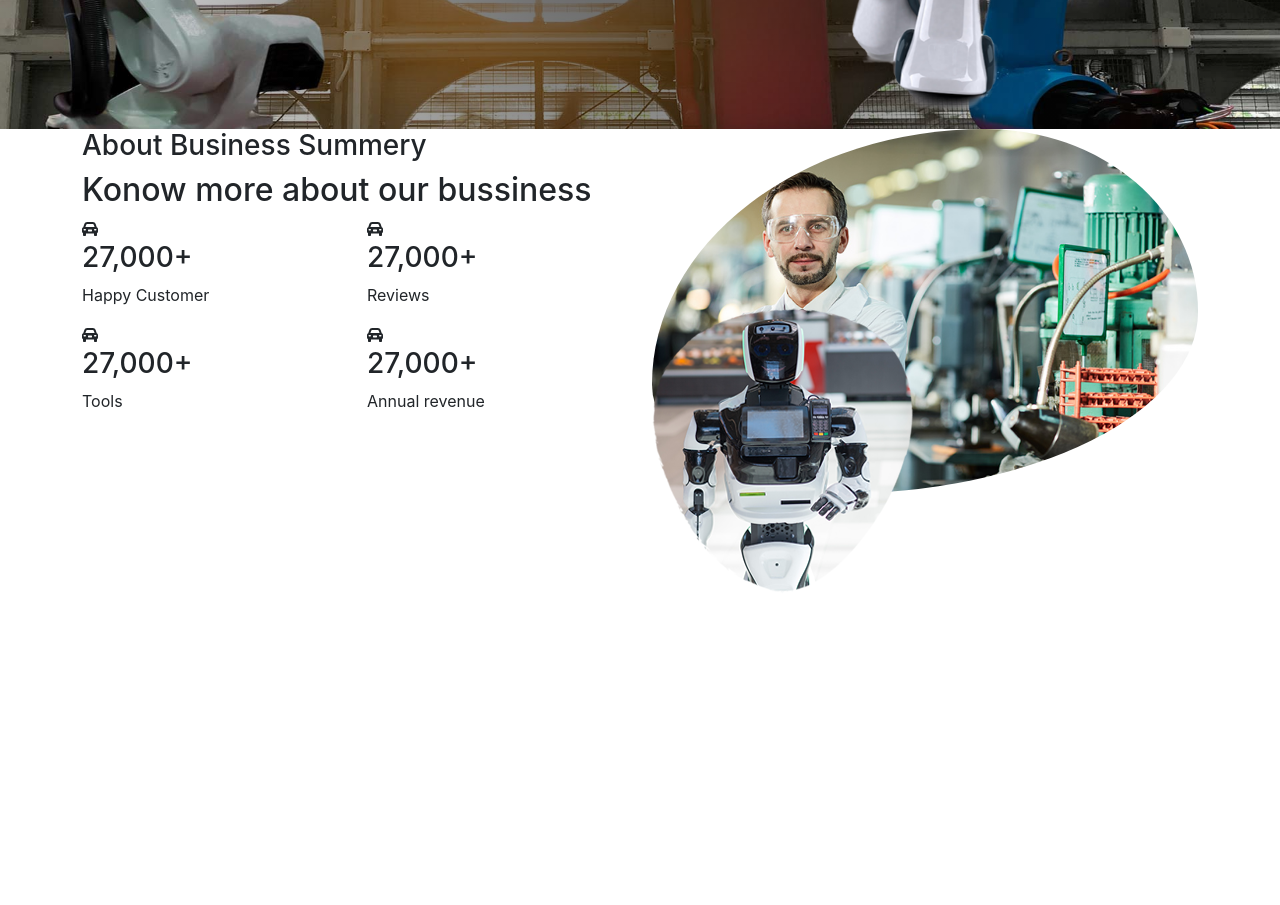
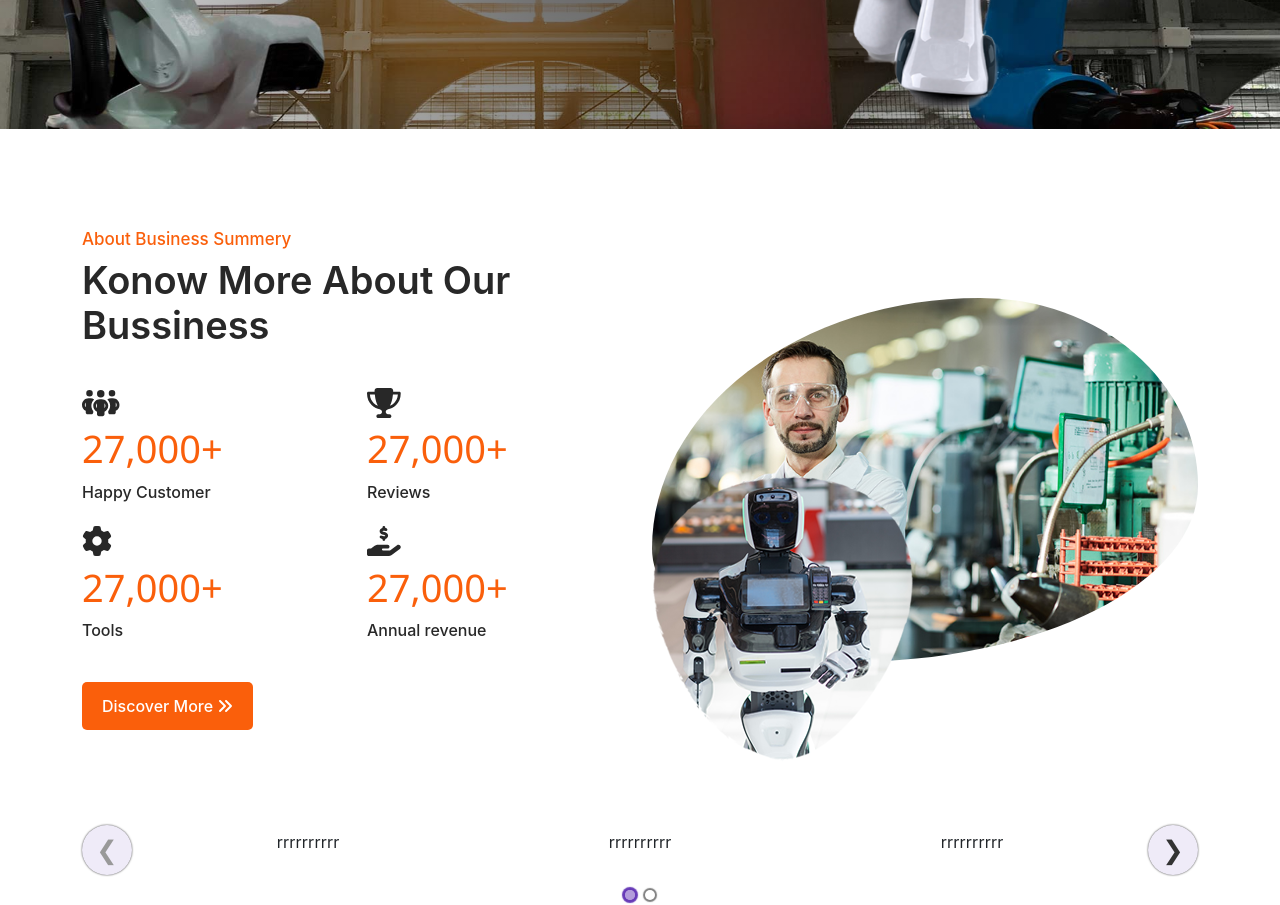
Before and after one commit to rifatjahan823/Robotic-manufacture-cllient, a React (Create React App) app: page / in a window 1280 px wide. Shown: the part 600-1505 px from the top of the page. Before the commit the page ends 1194 px from the top, so only its background shows below. Built offline with nearby package versions, Linux system fonts and the light colour scheme; no server answers.

Commit message:
add banner

```diff
--- a/package.json
+++ b/package.json
@@ -14,6 +14,7 @@
     "react-bootstrap": "^2.4.0",
     "react-countup": "^6.2.0",
     "react-dom": "^17.0.2",
+    "react-elastic-carousel": "^0.11.5",
     "react-firebase-hooks": "^5.0.3",
     "react-query": "^3.39.0",
     "react-router-dom": "^6.3.0",
--- a/src/Components/Pages/Home/Banner/Banner.js
+++ b/src/Components/Pages/Home/Banner/Banner.js
@@ -1,6 +1,8 @@
 import React from 'react';
 import bg from '../../../image/home-page-img/banner-bg.jpg'
-import robot from '../../../image/home-page-img/banner-main.png'
+import robot from '../../../image/home-page-img/banner-main.png';
+import { FontAwesomeIcon } from '@fortawesome/react-fontawesome'
+import { faAngleDoubleRight} from '@fortawesome/free-solid-svg-icons';
 import './Banner.css'
 const Banner = () => {
     return (
@@ -12,7 +14,9 @@ const Banner = () => {
                 <div className='col-12 col-md-8 '>
                     <h1>We Are The Best Robotic Maker Industry </h1>
                     <p>Lorem ipsum dolor sit amet, consectetur adipiscing elit, sed do eiusmod tempor incididunt ut labore et dolore magna aliqua. Quis ipsum suspendis</p>
-                    <button>Discover More</button>
+                    <button className='common-button'>
+                     discover More <FontAwesomeIcon icon={faAngleDoubleRight} />
+                    </button>
                 </div>
                 <div className='col-12 col-md-4 '>
                     <div className='img '>
--- a/src/Components/Pages/Home/BussinessSummery/BussinessSummery.css
+++ b/src/Components/Pages/Home/BussinessSummery/BussinessSummery.css
@@ -1,3 +1,6 @@
+.BussinessSummery{
+    padding: 100px 0;
+}
 .BussinessSummery-img{
     position: relative;
 }
@@ -33,3 +36,82 @@
         border-radius: 46% 54% 50% 50%/35% 61% 39% 65%;
       }
   }
+  .BusinessSummery-content h3{
+    color: #fa5f0b;
+    font-weight: 500;
+    font-size: 17px;
+    margin-bottom: 8px;
+  }
+  .BusinessSummery-content h2{
+    font-weight: 600;
+    font-size: 38px;
+    color: #282828;
+    text-transform: capitalize;
+  }
+  .BusinessSummery-icon {
+    font-size: 30px;
+  color: #282828;;
+}
+.BusinessSummery-project h3 {
+    font-size: 38px;
+    color: #fa5f0b;
+    text-transform: capitalize;
+    font-family:'Segoe UI', Tahoma, Geneva, Verdana, sans-serif;
+}
+.BusinessSummery-project p {
+    font-weight: 500;
+    color: #282828;
+}
+.common-button {
+    display: inline-block;
+    font-size: 16px;
+    font-weight: 500;
+    color: #ffffff;
+    background-color: #fa5f0b;
+    border-radius: 5px;
+    padding: 12px 20px;
+    position: relative;
+    z-index: 1;
+    transition: 0.5s all ease;
+    border: none;
+    text-transform: capitalize;
+}
+.common-button::before {
+    position: absolute;
+    content: '';
+    width: 100%;
+    height: 0%;
+    left: 0;
+    top: 0;
+    background-color: #282828;
+    border-radius: 5px 5px 0 0;
+    -webkit-transition: 0.5s all ease;
+    transition: 0.5s all ease;
+    opacity: 0;
+    z-index: -1;
+  }
+
+.common-button::after {
+
+    position: absolute;
+    content: '';
+    width: 100%;
+    height: 0%;
+    left: 0;
+    bottom: 0;
+    background-color: #282828;
+    border-radius: 0 0 5px 5px;
+    -webkit-transition: 0.5s all ease;
+    transition: 0.5s all ease;
+    opacity: 0;
+    z-index: -1;
+
+}
+.common-button:hover::after {
+  opacity: 1;
+  height: 50%;
+}
+.common-button:hover::before {
+  opacity: 1;
+  height: 50%;
+}
--- a/src/Components/Pages/Home/BussinessSummery/BussinessSummery.js
+++ b/src/Components/Pages/Home/BussinessSummery/BussinessSummery.js
@@ -1,6 +1,6 @@
 import React from 'react';
 import { FontAwesomeIcon } from '@fortawesome/react-fontawesome'
-import { faCarAlt,faCarSide,faGear,faRocket} from '@fortawesome/free-solid-svg-icons';
+import { faPeopleGroup,faTrophy,faGear,faHandHoldingDollar,faAngleDoubleRight} from '@fortawesome/free-solid-svg-icons';
 import CountUp from 'react-countup';
 import BusinessSummery1 from '../../../image/home-page-img/BusinessSummery-1.jpg';
 import BusinessSummery2 from '../../../image/home-page-img/BusinessSummery-2.png';
@@ -10,43 +10,48 @@ const BussinessSummery = () => {
     return (
         <div className='BussinessSummery'>
             <div className='container'>
-                <div className='row'>
-                    <div className='col-12 col-md-6'>
-                        <div className='BusinessSummery-content'>
+                <div className='row align-items-center justify-content-center g-4 text-center text-xl-start text-md-start'>
+                {/*---------- BusinessSummery-content---------  */}
+                    <div className='col-12 col-md-6 '>
+                        <div className='BusinessSummery-content pb-4'>
                             <h3>About Business Summery</h3>
                             <h2>Konow more about our bussiness</h2>
                         </div>
-                        <div className='row'>
+                        <div className='row align-items-center justify-content-end text-center text-xl-start text-md-start'>
+                            {/* ------part-1------------  */}
                                 <div className='col-12 col-md-6'>
                                     <div className='BusinessSummery-icon'>
-                                    <FontAwesomeIcon icon={faCarAlt} />
+                                    <FontAwesomeIcon icon={faPeopleGroup} />
                                     </div>
                                    <div className='BusinessSummery-project'>
                                     <h3> <CountUp end={27000} duration={5}/>+</h3>
                                     <p>Happy Customer </p>
                                    </div>
                                </div>
+                             {/* ------part-2------------  */}
                                 <div className='col-12 col-md-6'>
                                 <div className='BusinessSummery-icon'>
-                                    <FontAwesomeIcon icon={faCarAlt} />
+                                    <FontAwesomeIcon icon={faTrophy} />
                                     </div>
                                    <div className='BusinessSummery-project'>
                                     <h3> <CountUp end={27000} duration={5}/>+</h3>
                                     <p>Reviews </p>
                                    </div>
                                 </div>
+                             {/* ------part-3------------  */}
                                 <div className='col-12 col-md-6'>
                                 <div className='BusinessSummery-icon'>
-                                    <FontAwesomeIcon icon={faCarAlt} />
+                                    <FontAwesomeIcon icon={faGear} />
                                     </div>
                                    <div className='BusinessSummery-project'>
                                     <h3> <CountUp end={27000} duration={5}/>+</h3>
                                     <p>Tools</p>
                                    </div>
                                 </div>
+                             {/* ------part-4------------  */}
                                 <div className='col-12 col-md-6'>
                                 <div className='BusinessSummery-icon'>
-                                    <FontAwesomeIcon icon={faCarAlt} />
+                                    <FontAwesomeIcon icon={faHandHoldingDollar} />
                                     </div>
                                    <div className='BusinessSummery-project'>
                                     <h3> <CountUp end={27000} duration={5}/>+</h3>
@@ -54,7 +59,13 @@ const BussinessSummery = () => {
                                    </div>
                                 </div>
                             </div>
+                         <div className='pt-4 '>
+                         <button className='common-button'>
+                             discover More <FontAwesomeIcon icon={faAngleDoubleRight} />
+                        </button>
+                        </div>
                     </div>
+                 {/*---------- BussinessSummery-img---------  */}
                     <div className='col-12 col-md-6'>
                         <div className='BussinessSummery-img'>
                             <img className='img-fluid' src={BusinessSummery1} alt="" />
--- a/src/Components/Pages/Home/Home.js
+++ b/src/Components/Pages/Home/Home.js
@@ -1,12 +1,14 @@
 import React from 'react';
 import Banner from './Banner/Banner';
 import BussinessSummery from './BussinessSummery/BussinessSummery';
+import Review from './Review/Review';
 
 const Home = () => {
     return (
         <div>
             <Banner></Banner>
             <BussinessSummery></BussinessSummery>
+            <Review></Review>
         </div>
     );
 };
--- /dev/null
+++ b/src/Components/Pages/Home/Review/Review.css
@@ -0,0 +1,8 @@
+.eWjCzc:hover:enabled, .eWjCzc:focus:enabled {
+    background-color: hsl(11deg 100% 62%) !important;
+}
+.krmNah {
+    background-color: hsl(11deg 100% 62%) !important;
+    box-shadow: hsl(11deg 100% 62%) !important;
+
+}
--- /dev/null
+++ b/src/Components/Pages/Home/Review/Review.js
@@ -0,0 +1,20 @@
+import React from 'react';
+import Carousel from 'react-elastic-carousel';
+import './Review.css'
+
+const Review = () => {
+    return (
+    <div className='container'>
+    <Carousel itemsToShow={3}>
+    <p>rrrrrrrrrr</p>
+    <p>rrrrrrrrrr</p>
+    <p>rrrrrrrrrr</p>
+    <p>rrrrrrrrrr</p>
+    <p>rrrrrrrrrr</p>
+    <p>rrrrrrrrrr</p>
+    </Carousel>
+    </div>
+    );
+};
+
+export default Review;
```
Also changed, not shown: src/Components/Pages/Home/Banner/Banner.css (line endings or trailing spaces), 1 other file (tests, documents, lock files or other folders).
